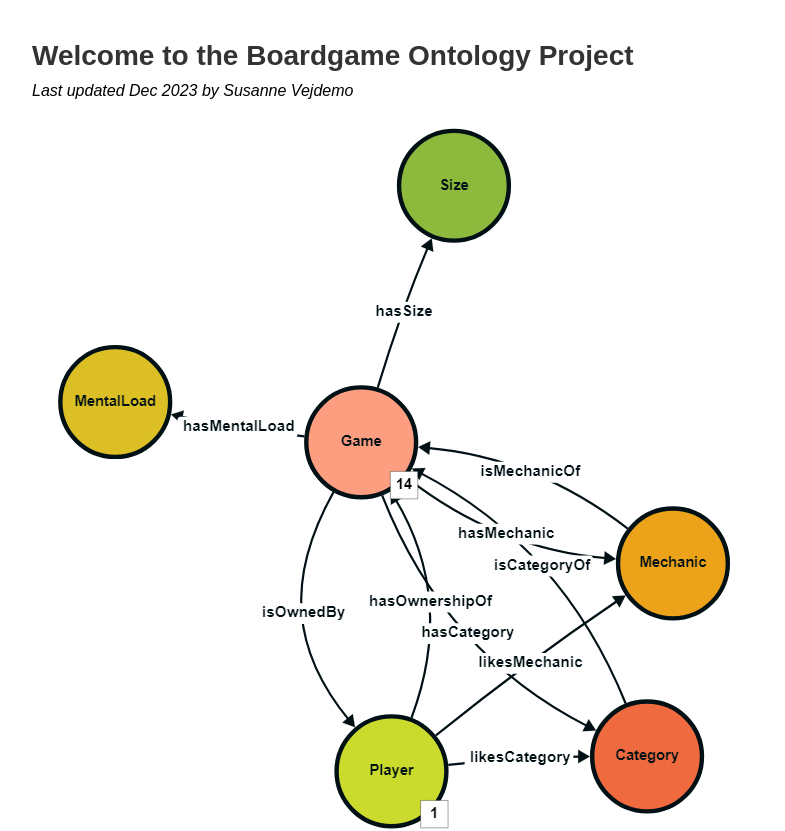
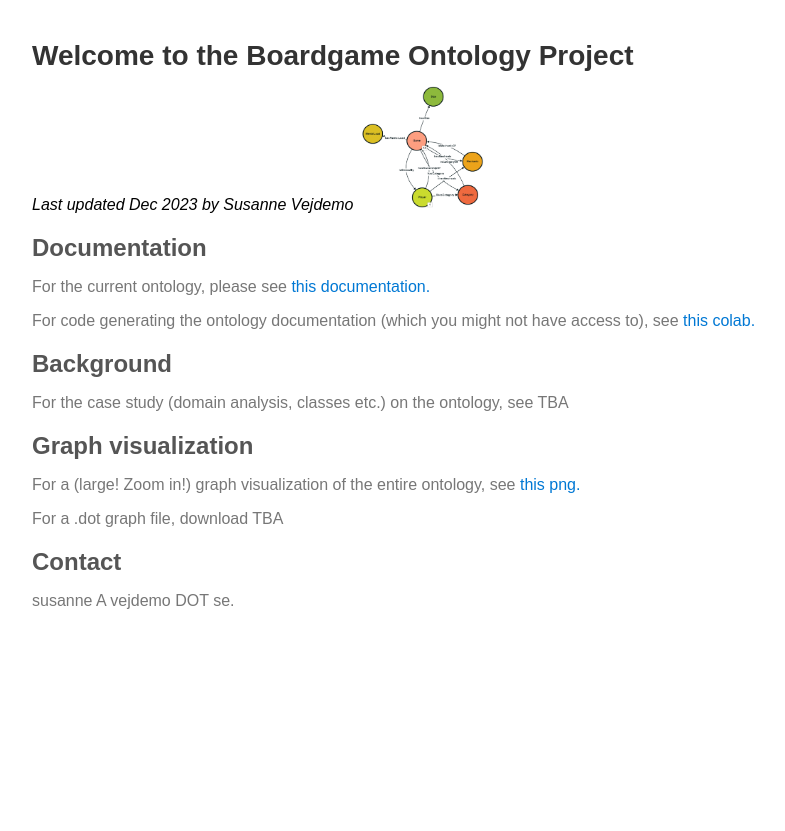
Before and after one commit to susvej/bg_ontology, a plain HTML site: page index.html in a window 1280 px wide. Shown: the top 831 px of the page, without its empty margins (208-993 px from the left). After the commit the page ends 800 px from the top, so only its background shows below. Drawn offline with Linux system fonts and the light colour scheme.

Commit message:
fixing img file size

```diff
--- a/index.html
+++ b/index.html
@@ -35,7 +35,8 @@
   <body>
   <h1>Welcome to the Boardgame Ontology Project</h1>
     <em>Last updated Dec 2023 by Susanne Vejdemo</em>
-  <img src="https://github.com/susvej/bg_ontology/blob/c01a5bb7332c7c16d28e149294ca902f7980728f/PartialBgOntology.png?raw=true alt="Image of part of the ontology of board games">
+  <img src="https://github.com/susvej/bg_ontology/blob/c01a5bb7332c7c16d28e149294ca902f7980728f/PartialBgOntology.png?raw=true
+  alt="Image of part of the ontology of board games" width="128" height="128">
   <h2>Documentation</h2>
   <p>For the current ontology, please see <a href="https://susvej.github.io/bg_ontology/ontospy_gendocs/index.html">this documentation.</a></p>
   <p>For code generating the ontology documentation (which you might not have access to), see
```
